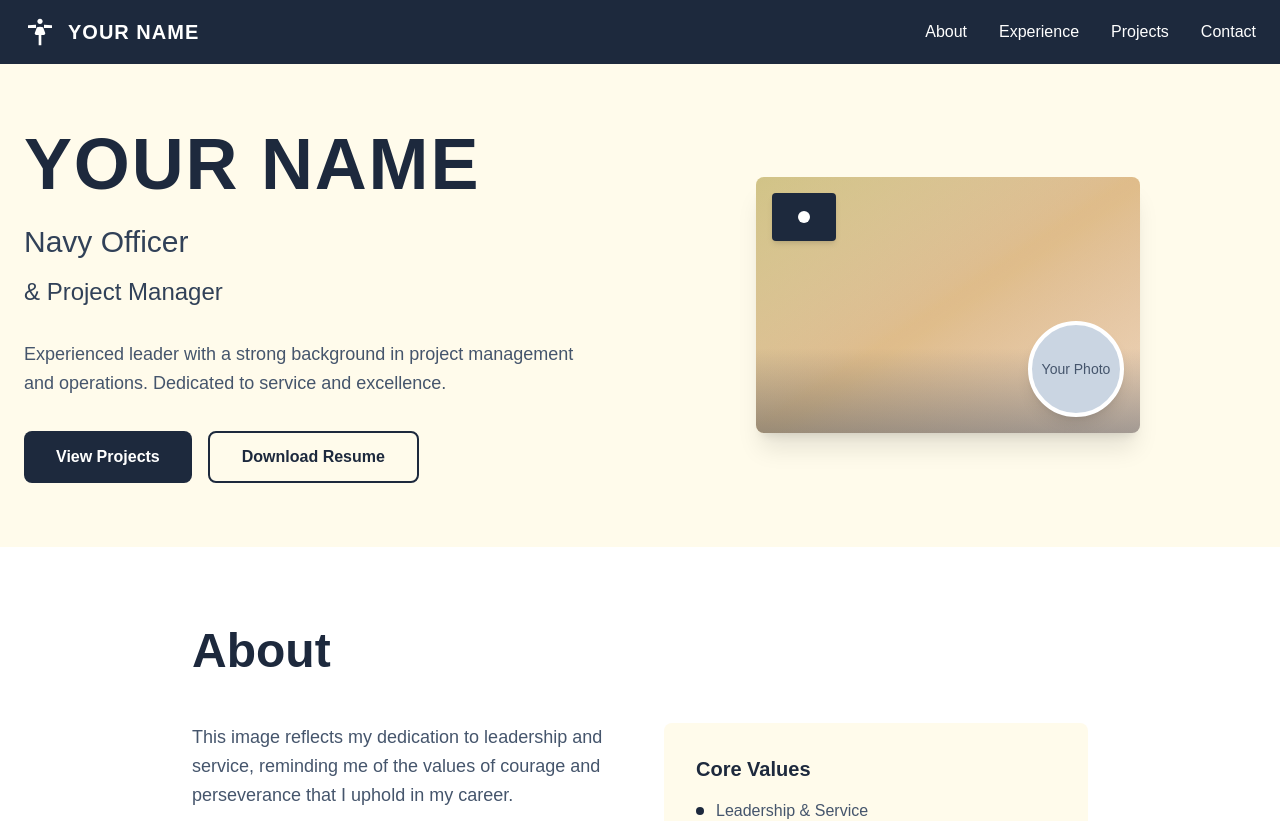
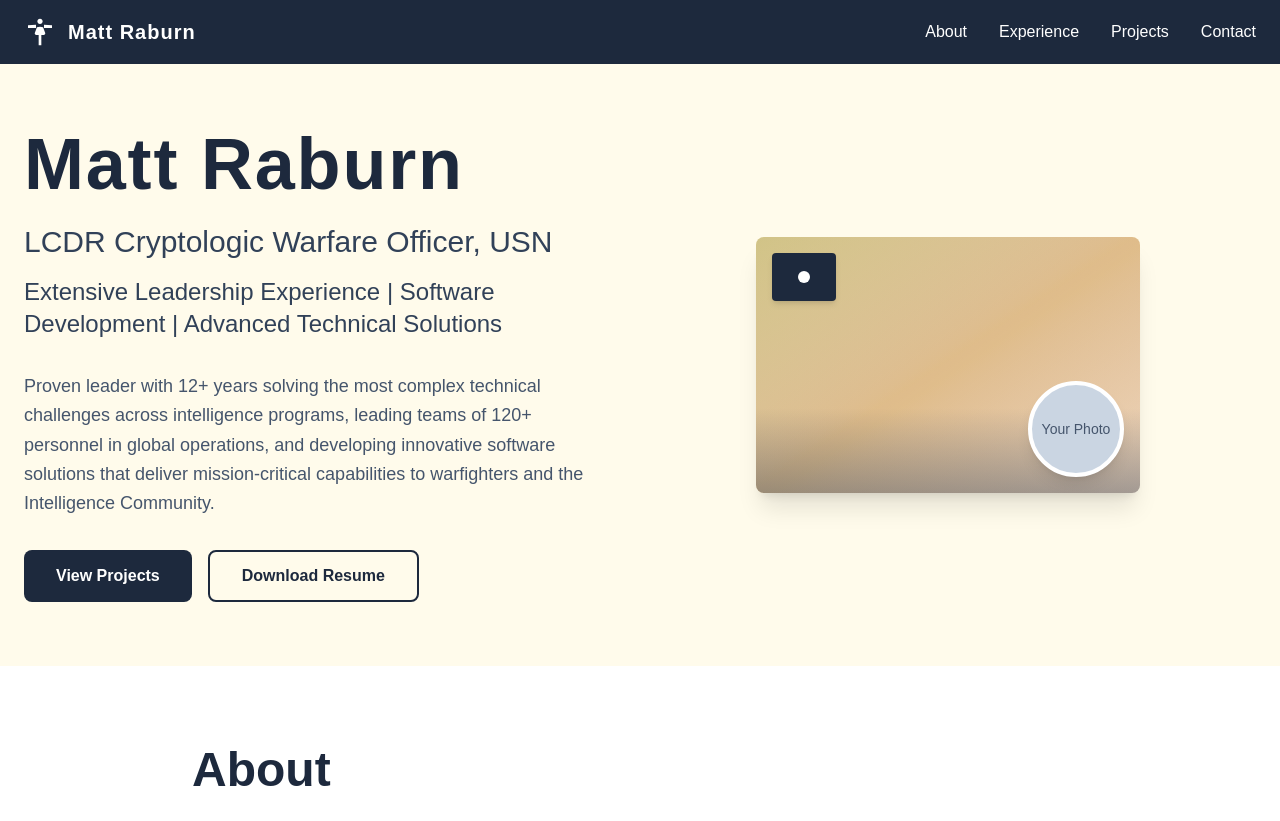
Before and after one commit to mlraburn/PersonalWebsite, a Next.js app: page / in a window 1280 px wide. Shown: the top 821 px of the page. Built offline with nearby package versions, Linux system fonts and the light colour scheme.

Commit message:
updated personal information on the website

```diff
--- a/pages/index.tsx
+++ b/pages/index.tsx
@@ -11,7 +11,7 @@ export default function HomePage(): JSX.Element {
               <svg className="w-8 h-8" fill="currentColor" viewBox="0 0 24 24">
                 <path d="M12 2C13.1 2 14 2.9 14 4C14 5.1 13.1 6 12 6C10.9 6 10 5.1 10 4C10 2.9 10.9 2 12 2ZM21 9V7L15 6.5V9H21ZM3 9V7L9 6.5V9H3ZM12 8C12.8 8 13.6 8.2 14.3 8.5L15.9 12.8C16.1 13.5 15.6 14.2 14.8 14.2H13V22H11V14.2H9.2C8.4 14.2 7.9 13.5 8.1 12.8L9.7 8.5C10.4 8.2 11.2 8 12 8Z"/>
               </svg>
-              <span className="text-xl font-bold tracking-wider">YOUR NAME</span>
+              <span className="text-xl font-bold tracking-wider">Matt Raburn</span>
             </div>
 
             {/* Navigation */}
@@ -38,18 +38,19 @@ export default function HomePage(): JSX.Element {
               {/* Left side - Text content */}
               <div className="lg:w-1/2 mb-12 lg:mb-0">
                 <h1 className="text-5xl lg:text-7xl font-bold text-slate-800 mb-6 tracking-wide">
-                  YOUR NAME
+                  Matt Raburn
                 </h1>
                 <h2 className="text-2xl lg:text-3xl text-slate-700 mb-4 font-medium">
-                  Navy Officer
+                  LCDR Cryptologic Warfare Officer, USN
                 </h2>
                 <h3 className="text-xl lg:text-2xl text-slate-700 mb-8 font-medium">
-                  & Project Manager
+                  Extensive Leadership Experience | Software Development | Advanced Technical Solutions
                 </h3>
 
                 <p className="text-lg text-slate-600 leading-relaxed mb-8 max-w-xl">
-                  Experienced leader with a strong background in project management and operations.
-                  Dedicated to service and excellence.
+                  Proven leader with 12+ years solving the most complex technical challenges across intelligence programs,
+                  leading teams of 120+ personnel in global operations, and developing innovative software solutions
+                  that deliver mission-critical capabilities to warfighters and the Intelligence Community.
                 </p>
 
                 <div className="flex flex-col sm:flex-row gap-4">
```
